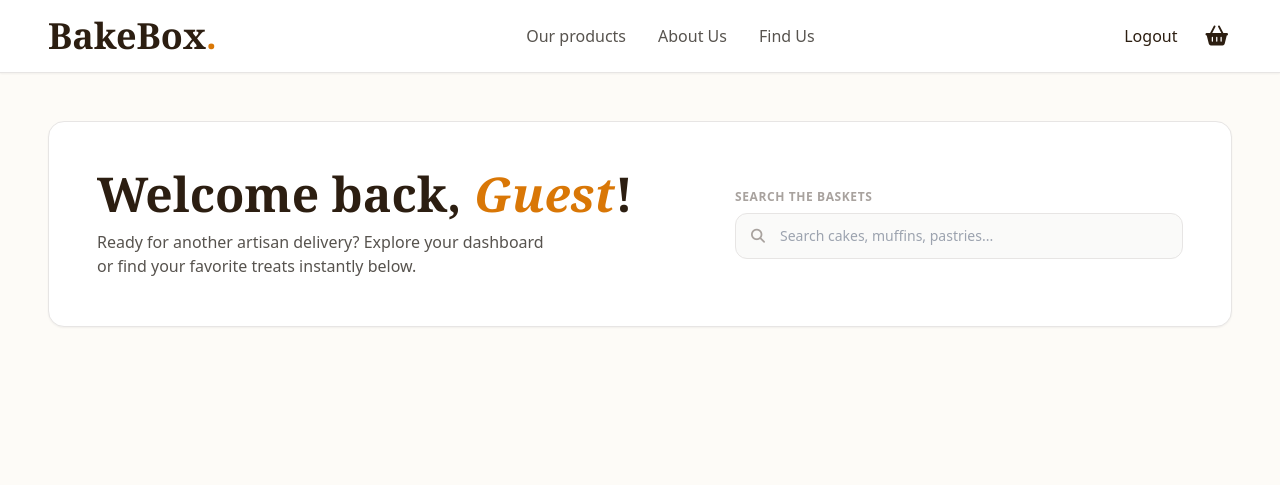
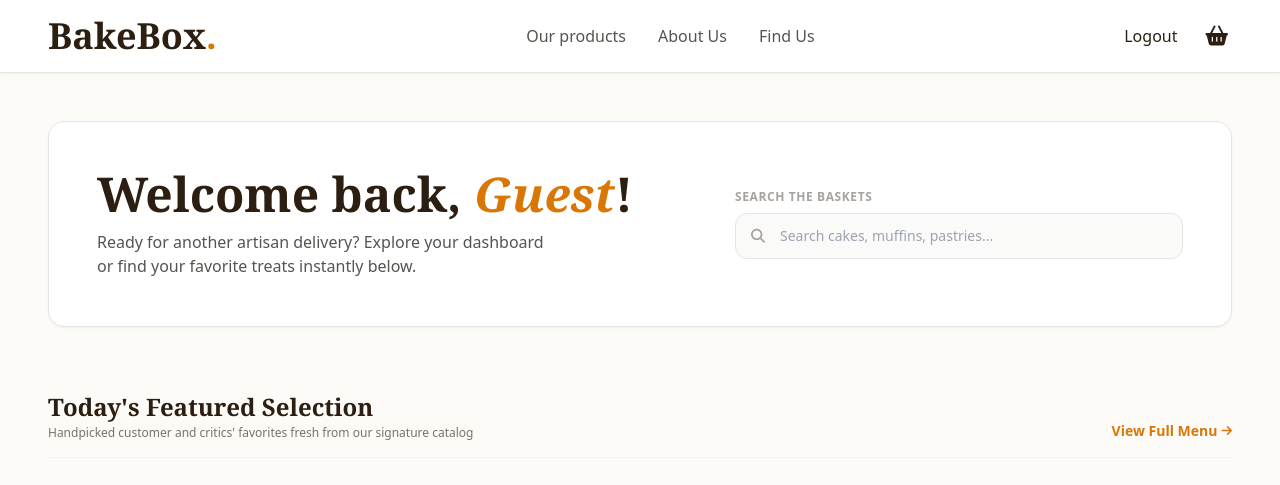
Before and after one commit to Conrad008/BakeBox, a website: page home.html in a window 1280 px wide. Drawn offline with nearby package versions, Linux system fonts and the light colour scheme.

Commit message:
feat: add featured products section

```diff
--- a/home.html
+++ b/home.html
@@ -85,6 +85,23 @@
 
         </div>
 
+        <section class="space-y-6">
+            <div class="flex items-end justify-between border-b border-stone-100 pb-4">
+                <div>
+                    <h2 class="text-2xl font-bold font-customFont">Today's Featured Selection</h2>
+                    <p class="text-xs text-stone-500 mt-0.5">Handpicked customer and critics' favorites fresh from our signature catalog</p>
+                </div>
+                <a href="products.html" class="text-sm font-semibold text-thirdPalette hover:underline flex items-center gap-1">View Full Menu <i class="fa-solid fa-arrow-right text-xs"></i></a>
+            </div>
+
+            <div id="featuredGrid" class="grid grid-cols-1 sm:grid-cols-2 lg:grid-cols-3 gap-8">
+
+            </div>
+
+        </section>
+
+
+
     </main>
 </body>
 </html>
```
